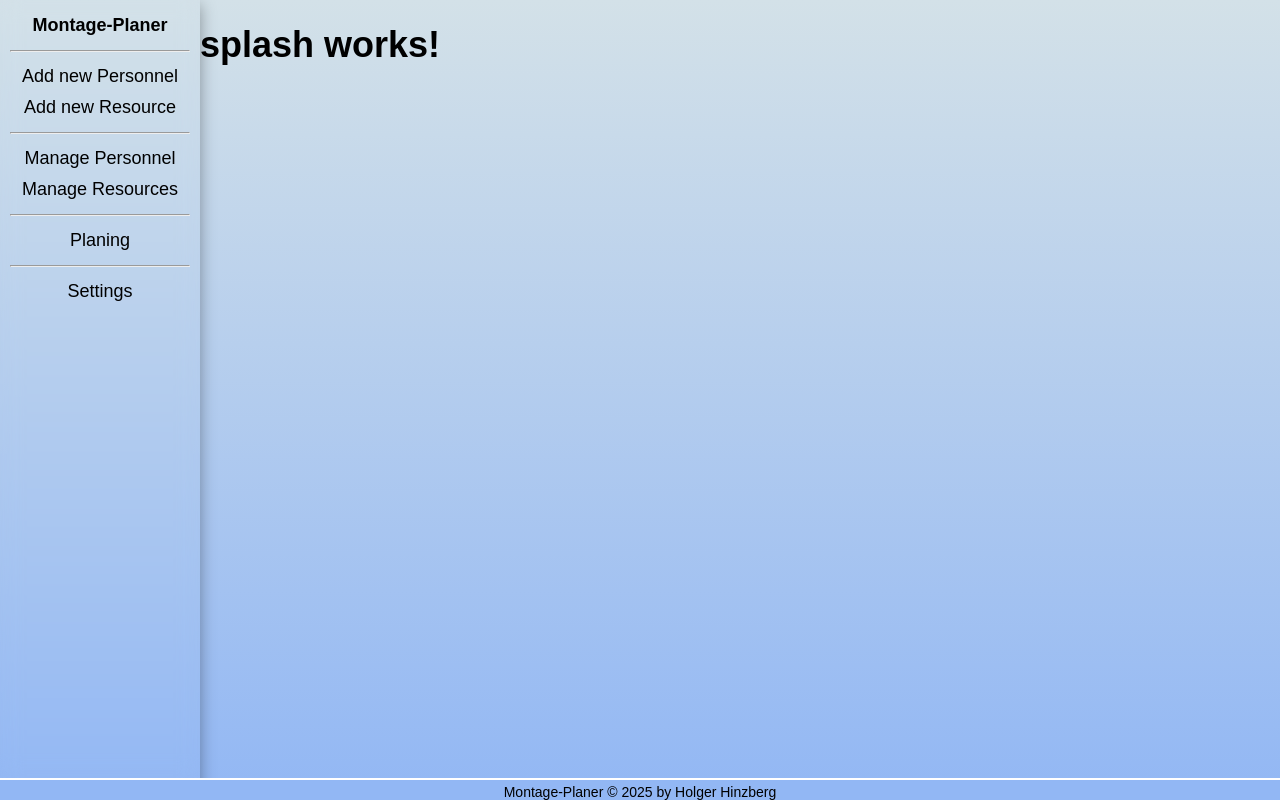
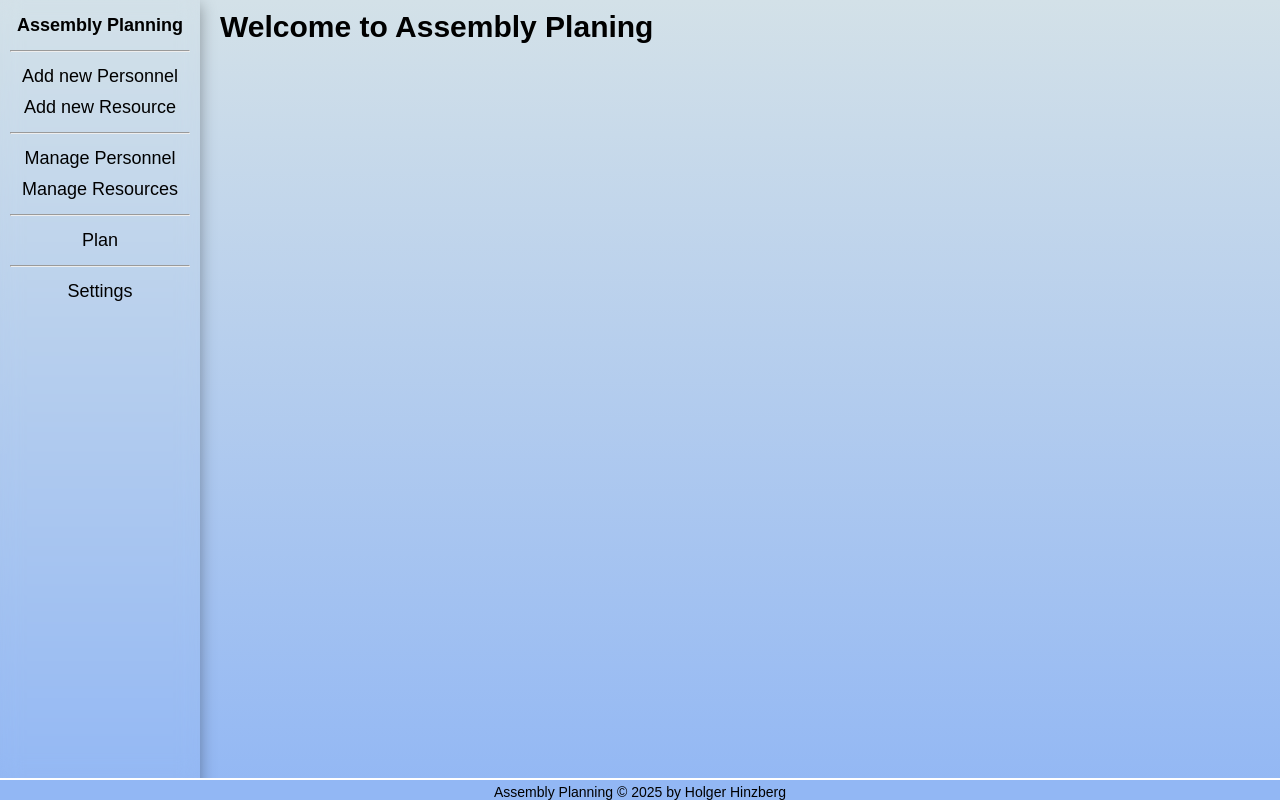
Before and after one commit to hinzberg/Montageplaner, an Angular app: page / in a window 1280 px wide. Built offline with nearby package versions, Linux system fonts and the light colour scheme.

Commit message:
2025-05-02 Basic Routing

```diff
--- a/src/app/Components/navigation-sidebar/navigation-sidebar.component.html
+++ b/src/app/Components/navigation-sidebar/navigation-sidebar.component.html
@@ -1,7 +1,9 @@
 <div class="sidebar">
-  <div class="sidebarHeader">
-    Montage-Planer
-  </div>
+  <a routerLink="/splash">
+    <div class="sidebarHeader">
+      Assembly Planning
+    </div>
+  </a>
   <hr>
   <div class="sidebarItem">
     Add new Personnel
@@ -18,11 +20,12 @@
   </div>
   <hr>
   <div class="sidebarItem">
-    Planing
+    Plan
   </div>
   <hr>
-  <div class="sidebarItem">
-    Settings
-  </div>
-
+  <a routerLink="/settings">
+    <div class="sidebarItem">
+      Settings
+    </div>
+  </a>
 </div>
--- a/src/app/Components/navigation-sidebar/navigation-sidebar.component.scss
+++ b/src/app/Components/navigation-sidebar/navigation-sidebar.component.scss
@@ -13,6 +13,7 @@
   padding-top: 15px;
   padding-bottom: 5px;
   font-weight: bold;
+  color: black;
 }
 
 .sidebarItem {
@@ -20,6 +21,7 @@
   text-align: center;
   padding-top: 5px;
   padding-bottom: 5px;
+  color: black;
 }
 
 .sidebarItem:hover {
--- a/src/app/Components/navigation-sidebar/navigation-sidebar.component.ts
+++ b/src/app/Components/navigation-sidebar/navigation-sidebar.component.ts
@@ -1,11 +1,12 @@
 import { Component } from '@angular/core';
+import { RouterModule } from '@angular/router';
 
 @Component({
   selector: 'app-navigation-sidebar',
   standalone: true,
-  imports: [],
+  imports: [RouterModule],
   templateUrl: './navigation-sidebar.component.html',
-  styleUrl: './navigation-sidebar.component.scss'
+  styleUrl: './navigation-sidebar.component.scss',
 })
 export class NavigationSidebarComponent {
 
--- a/src/app/Components/settings/settings.component.html
+++ b/src/app/Components/settings/settings.component.html
@@ -1 +1 @@
-<p>settings works!</p>
+<div class="pageHeadline">Settings works!</div>
--- a/src/app/Components/splash/splash.component.html
+++ b/src/app/Components/splash/splash.component.html
@@ -1 +1 @@
-<h1>splash works!</h1>
+<div class="pageHeadline">Welcome to Assembly Planing</div>
--- a/src/app/Components/webfooter/webfooter.component.html
+++ b/src/app/Components/webfooter/webfooter.component.html
@@ -1,6 +1,6 @@
 
 <div class="footer">
   <div class="footerContent">
-    Montage-Planer &copy; 2025 by Holger Hinzberg
+    Assembly Planning &copy; 2025 by Holger Hinzberg
     </div>
 </div>
--- a/src/app/app.routes.ts
+++ b/src/app/app.routes.ts
@@ -6,6 +6,7 @@ import { WrongRouteComponent} from "./Components/wrong-route/wrong-route.compone
 export const routes: Routes = [
   // The path with an empty name is the default page and will be loaded automatically at startup.
   { path: '', component: SplashComponent },
+  { path: 'splash', component: SplashComponent },
   { path: 'settings', component: SettingsComponent },
-  { path: '**', pathMatch: 'full',component: WrongRouteComponent}
+ // { path: '**', pathMatch: 'full',component: WrongRouteComponent}
 ];
--- a/src/styles.scss
+++ b/src/styles.scss
@@ -15,3 +15,23 @@ html {
   height: 100%;
   width: 100%;
 }
+
+.pageHeadline {
+  font-size: 30px;
+  font-weight: bold;
+  margin-left: 20px;
+  margin-top: 10px;
+}
+
+a:link {
+  text-decoration: none;
+}
+a:visited {
+  text-decoration: none;
+}
+a:hover {
+  text-decoration: none;
+}
+a:active {
+  text-decoration: none;
+}
```
Also changed, not shown: src/app/app.component.scss (line endings or trailing spaces).
